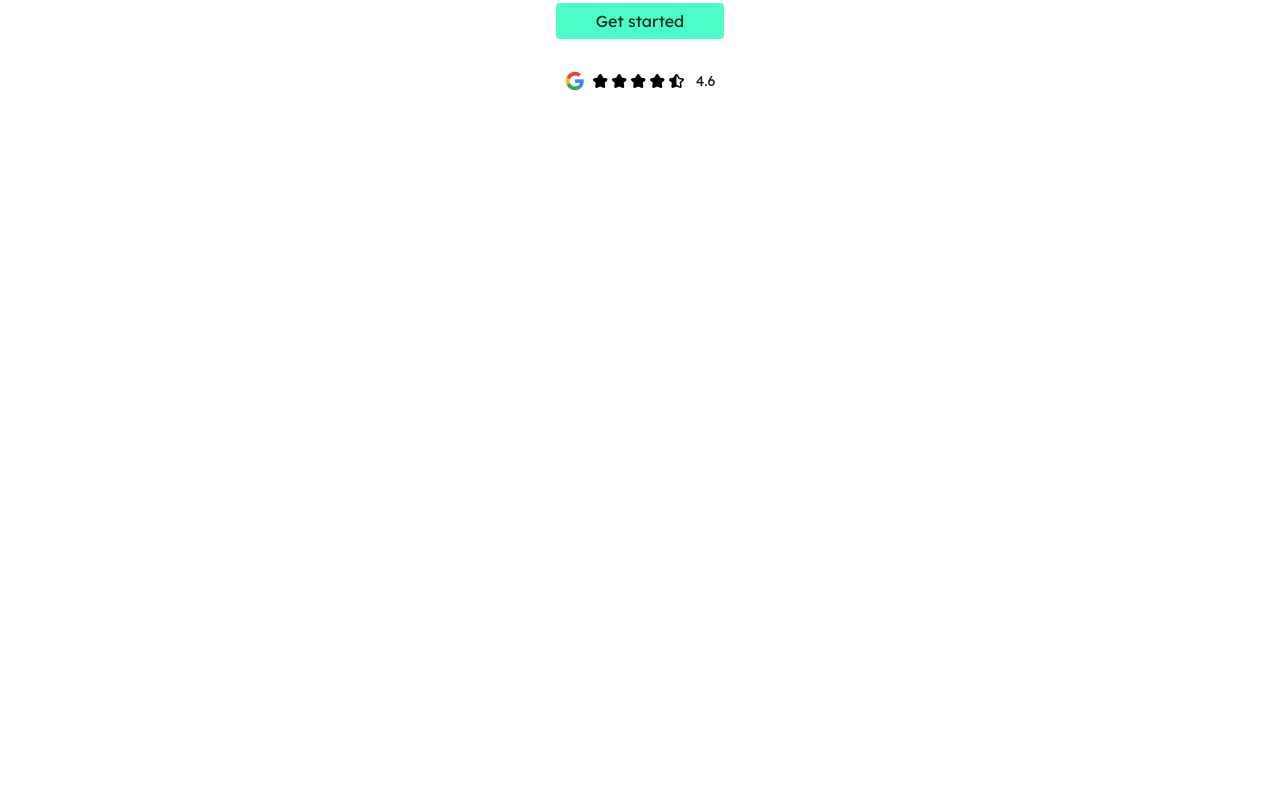
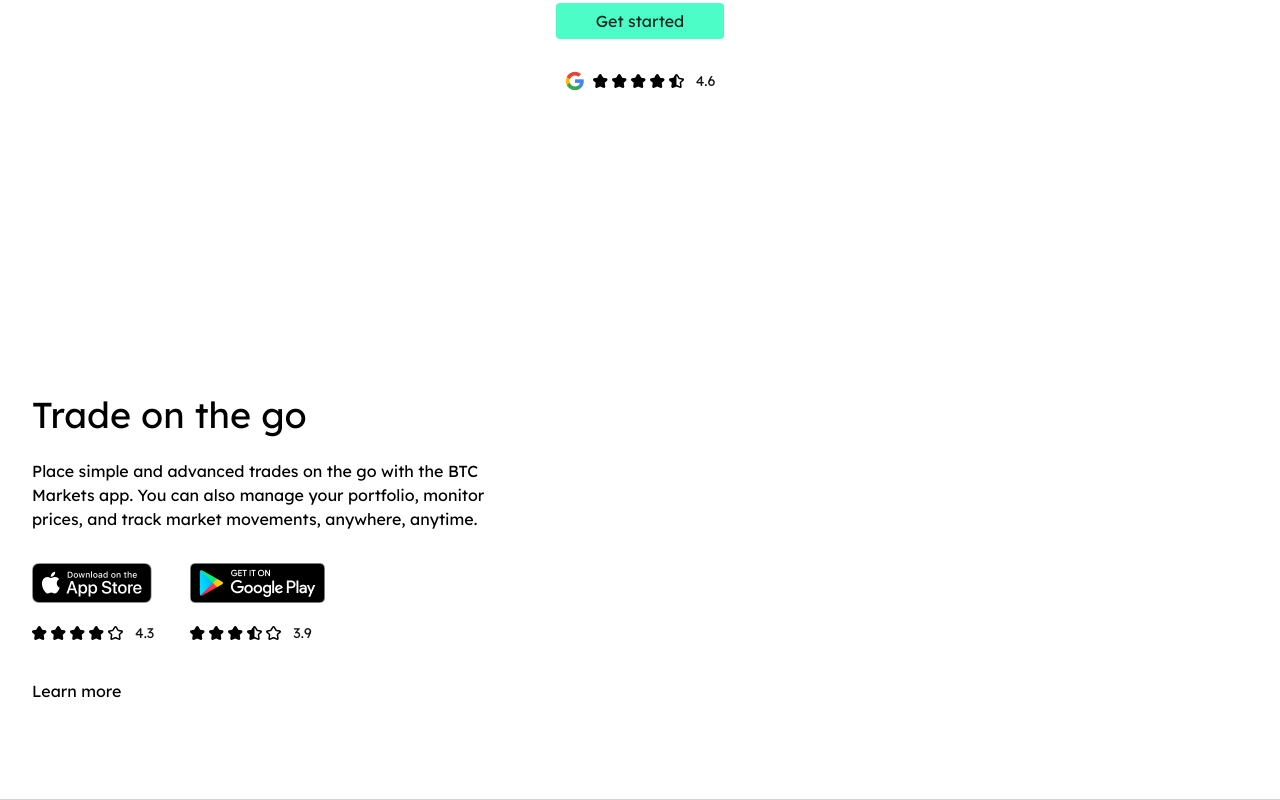
Before and after one commit to danulqua/btc-markets-landing, a Vue app: page / in a window 1280 px wide. Shown: the part 4936-5736 px from the top of the page. Before the commit the page ends 5027 px from the top, so only its background shows below. Built offline with nearby package versions, Linux system fonts and the light colour scheme.

Commit message:
add downloads section

```diff
--- a/src/App.vue
+++ b/src/App.vue
@@ -19,6 +19,7 @@
     />
     <VipProgram />
     <FirstSteps />
+    <DownloadsSection />
   </main>
 </template>
 
@@ -30,6 +31,7 @@ import FeaturesSection from '@/components/FeaturesSection.vue';
 import PossibilitiesSection from '@/components/possibilities/PossibilitiesSection.vue';
 import VipProgram from '@/components/VipProgram.vue';
 import FirstSteps from '@/components/FirstSteps.vue';
+import DownloadsSection from '@/components/DownloadsSection.vue';
 
 import tradeImg from '@/assets/images/trade.png';
 import walletImg from '@/assets/images/wallet.png';
--- /dev/null
+++ b/src/components/DownloadsSection.vue
@@ -0,0 +1,33 @@
+<template>
+  <section class="border-b border-gray-300 pt-48 pb-24">
+    <UIContainer>
+      <h2 class="text-4xl">Trade on the go</h2>
+      <p class="mt-6 w-[500px]">
+        Place simple and advanced trades on the go with the BTC Markets app. You can also manage
+        your portfolio, monitor prices, and track market movements, anywhere, anytime.
+      </p>
+      <div class="mt-8 flex space-x-9">
+        <div class="flex flex-col space-y-5">
+          <a href="#">
+            <img :src="appStoreImg" alt="Download from App Store image" />
+          </a>
+          <UIRating :rating="4.3" />
+        </div>
+        <div class="flex flex-col space-y-5">
+          <a href="#">
+            <img :src="googlePlayImg" alt="Download from Google Play image" />
+          </a>
+          <UIRating :rating="3.9" />
+        </div>
+      </div>
+      <a href="#" class="mt-9 inline-block transition-colors hover:text-primary-1">Learn more</a>
+    </UIContainer>
+  </section>
+</template>
+
+<script setup lang="ts">
+import UIContainer from '@/components/ui/UIContainer.vue';
+import UIRating from '@/components/ui/UIRating.vue';
+import appStoreImg from '@/assets/icons/app-store.png';
+import googlePlayImg from '@/assets/icons/google-play.png';
+</script>
--- a/src/components/FirstSteps.vue
+++ b/src/components/FirstSteps.vue
@@ -1,5 +1,5 @@
 <template>
-  <section class="mt-28">
+  <section class="py-28">
     <UIContainer>
       <h2 class="mx-auto w-96 text-center text-4xl leading-[50px]">
         Start trading in 3 easy steps
--- a/src/components/VipProgram.vue
+++ b/src/components/VipProgram.vue
@@ -10,7 +10,7 @@
         Access world-class APIs, a lower fee structure and a dedicated Account Manager.
       </p>
 
-      <div class="mt-12 flex items-center justify-center space-x-16">
+      <div class="mt-12 flex flex-wrap items-center justify-center gap-y-8 gap-x-16">
         <div class="flex items-center space-x-2">
           <IconLightning class="h-6 w-6" />
           <span>API integrations</span>
```
